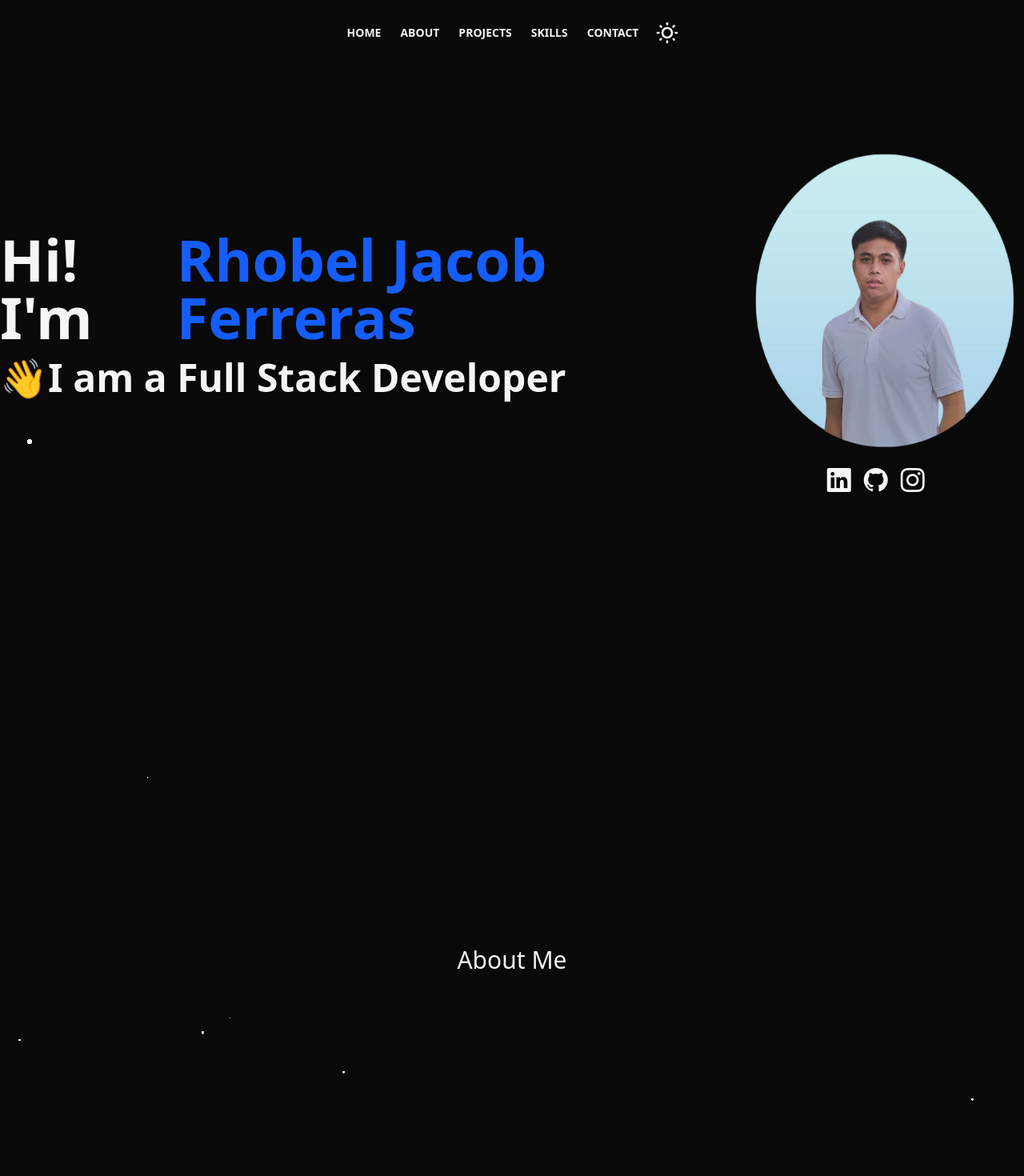
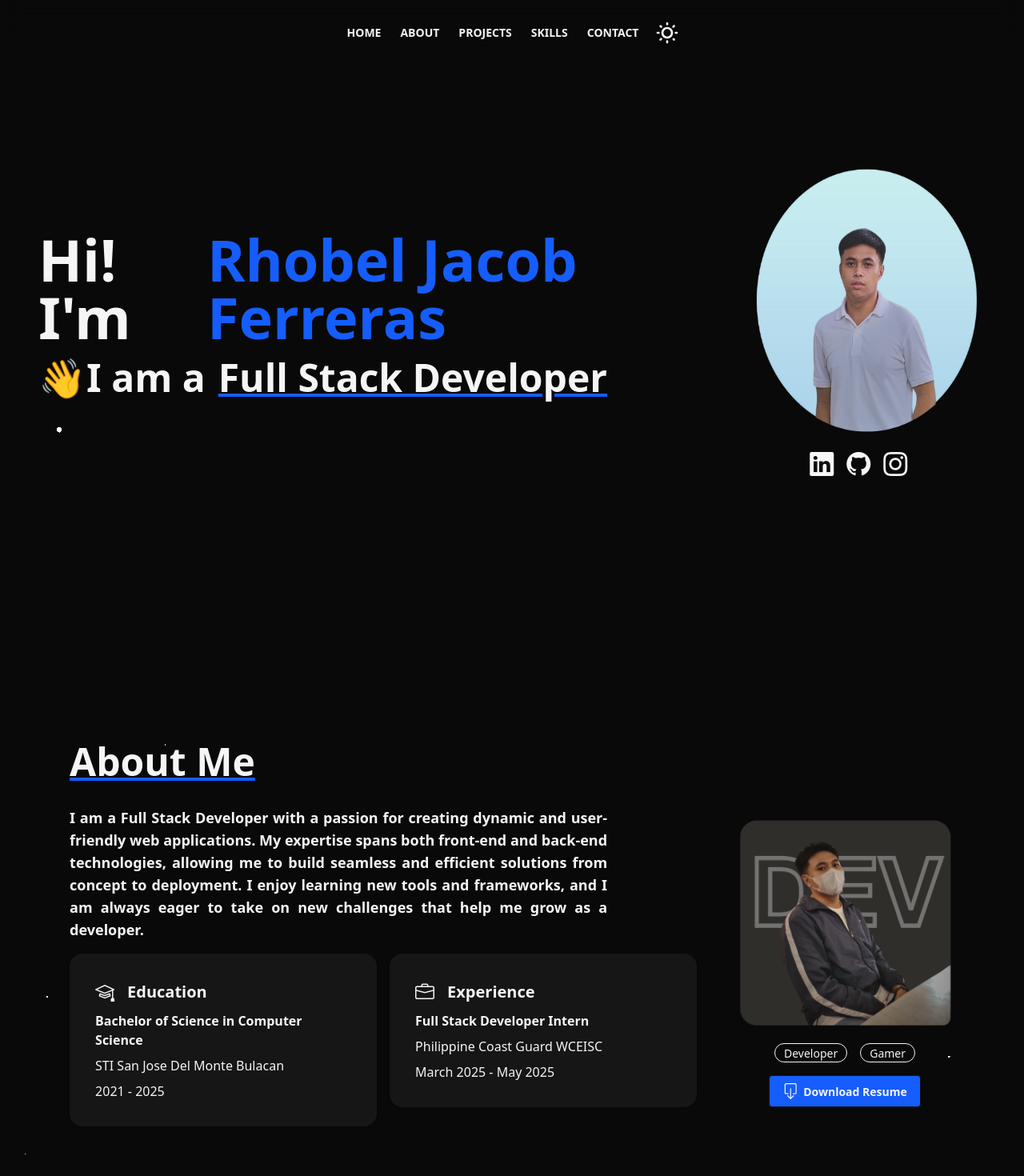
Before and after one commit to jacobferreras/my-portfolio, a Next.js app: page / in a window 1280 px wide. Shown: the top 1470 px of the page at 80% size. Built offline with nearby package versions, Linux system fonts and the light colour scheme.

Commit message:
Add Card component and enhance page layout with animations and new content

```diff
--- a/app/page.tsx
+++ b/app/page.tsx
@@ -2,6 +2,7 @@
 import React from "react";
 import { motion } from "motion/react";
 import Particles from "@/components/ui/Particles/Particles";
+import Card from "@/components/common/Card";
 
 const page = () => {
   return (
@@ -22,21 +23,54 @@ const page = () => {
 
         <section
           id="home"
-          className="flex justify-center items-center z-10 min-h-screen relative"
+          className="flex justify-center items-center z-10 min-h-screen relative px-12"
         >
           <div className="flex flex-col">
             <div className="flex flex-row">
-              <h1 className="text-7xl text-base-content font-bold mr-4 mb-4">
+              <motion.h1
+                className="text-7xl text-base-content font-bold mr-4 mb-4"
+                initial={{ opacity: 0, y: -50 }}
+                animate={{ opacity: 1, y: 0 }}
+                transition={{ duration: 1 }}
+              >
                 Hi! I'm
-              </h1>
-              <h1 className="text-7xl text-blue-600 font-bold mb-4">
+              </motion.h1>
+              <motion.h1
+                className="text-7xl text-blue-600 font-bold mb-4"
+                initial={{ opacity: 0, y: -50 }}
+                animate={{ opacity: 1, y: 0 }}
+                transition={{ duration: 1 }}
+              >
                 Rhobel Jacob Ferreras
-              </h1>
+              </motion.h1>
             </div>
-            <h2 className="text-5xl text-base-content font-bold mb-4">
-              <span className="text-blue-600">👋</span>I am a Full Stack
-              Developer
-            </h2>
+
+            <div className="flex flex-row gap-4">
+              <motion.h2
+                className="text-5xl text-base-content font-bold mb-4 "
+                initial={{ opacity: 0, y: -50 }}
+                animate={{ opacity: 1, y: 0 }}
+                transition={{ duration: 1 }}
+              >
+                <motion.span
+                  className="text-blue-600 "
+                  initial={{ opacity: 0, y: -50 }}
+                  animate={{ opacity: 1, y: 0 }}
+                  transition={{ duration: 1 }}
+                >
+                  👋
+                </motion.span>
+                I am a
+              </motion.h2>
+              <motion.h2
+                className="text-5xl text-base-content font-bold mb-4 underline decoration-blue-600 decoration-4"
+                initial={{ opacity: 0, y: -50 }}
+                animate={{ opacity: 1, y: 0 }}
+                transition={{ duration: 1 }}
+              >
+                Full Stack Developer
+              </motion.h2>
+            </div>
           </div>
 
           <div className="flex flex-col gap-y-4 ">
@@ -44,9 +78,12 @@ const page = () => {
               <motion.img
                 src="/my_picture.png"
                 alt="My Picture"
-                className="w-auto h-96"
+                className="w-auto h-86"
                 whileHover={{ scale: 1.08 }}
                 whileTap={{ scale: 0.95 }}
+                initial={{ opacity: 0, y: 20 }}
+                animate={{ opacity: 1, y: 0 }}
+                transition={{ duration: 1.5 }}
               />
             </div>
             <div className="flex flex-row gap-x-4 justify-center">
@@ -56,6 +93,9 @@ const page = () => {
                 rel="noopener noreferrer"
                 whileHover={{ scale: 1.08 }}
                 whileTap={{ scale: 0.95 }}
+                initial={{ opacity: 0, y: 20 }}
+                animate={{ opacity: 1, y: 0 }}
+                transition={{ duration: 1.5 }}
               >
                 <i className="bi bi-linkedin text-3xl"></i>
               </motion.a>
@@ -65,6 +105,9 @@ const page = () => {
                 rel="noopener noreferrer"
                 whileHover={{ scale: 1.08 }}
                 whileTap={{ scale: 0.95 }}
+                initial={{ opacity: 0, y: 20 }}
+                animate={{ opacity: 1, y: 0 }}
+                transition={{ duration: 1.5 }}
               >
                 <i className="bi bi-github text-3xl"></i>
               </motion.a>
@@ -74,6 +117,9 @@ const page = () => {
                 rel="noopener noreferrer"
                 whileHover={{ scale: 1.08 }}
                 whileTap={{ scale: 0.95 }}
+                initial={{ opacity: 0, y: 20 }}
+                animate={{ opacity: 1, y: 0 }}
+                transition={{ duration: 1.5 }}
               >
                 <i className="bi bi-instagram text-3xl"></i>
               </motion.a>
@@ -83,9 +129,73 @@ const page = () => {
 
         <section
           id="about"
-          className="flex justify-center items-center z-10 min-h-screen relative"
+          className="flex justify-center pt-32 z-10 relative gap-12"
         >
-          <h1 className="text-3xl text-base-content">About Me</h1>
+          <div className="flex flex-col items-start">
+            <motion.h1
+              className="text-5xl text-base-content font-bold underline decoration-blue-600 decoration-4 flex mb-4"
+              initial={{ opacity: 0, y: -50 }}
+              animate={{ opacity: 1, y: 0 }}
+              transition={{ duration: 1 }}
+            >
+              About Me
+            </motion.h1>
+
+            <motion.p
+              className="text-lg text-base-content mt-4 max-w-2xl text-justify font-semibold"
+              initial={{ opacity: 0, y: -50 }}
+              animate={{ opacity: 1, y: 0 }}
+              transition={{ duration: 1 }}
+            >
+              I am a Full Stack Developer with a passion for creating dynamic
+              and user-friendly web applications. My expertise spans both
+              front-end and back-end technologies, allowing me to build seamless
+              and efficient solutions from concept to deployment. I enjoy
+              learning new tools and frameworks, and I am always eager to take
+              on new challenges that help me grow as a developer.
+            </motion.p>
+            <div className="flex flex-row gap-4 mt-4">
+              <motion.div
+                whileHover={{ scale: 1.05 }}
+                whileTap={{ scale: 0.95 }}
+              >
+                <Card
+                  icon="bi bi-mortarboard"
+                  title="Education"
+                  description="Bachelor of Science in Computer Science"
+                  firstInfo="STI San Jose Del Monte Bulacan"
+                  secondInfo="2021 - 2025"
+                />
+              </motion.div>
+              <motion.div
+                whileHover={{ scale: 1.05 }}
+                whileTap={{ scale: 0.95 }}
+              >
+                <Card
+                  icon="bi bi-briefcase"
+                  title="Experience"
+                  description="Full Stack Developer Intern"
+                  firstInfo="Philippine Coast Guard WCEISC"
+                  secondInfo="March 2025 - May 2025"
+                />
+              </motion.div>
+            </div>
+          </div>
+          <div className="flex flex-col justify-center  items-center pt-8">
+            <img
+              src="/Second_picture.png"
+              alt="my second picture"
+              className="w-full h-76 pt-8"
+            />
+            <div className="flex flex-row gap-4 my-4">
+              <div className="badge badge-outline">Developer</div>
+              <div className="badge badge-outline">Gamer</div>
+            </div>
+
+            <button className="btn bg-blue-600 text-base-content">
+              <i className="bi bi-box-arrow-down text-xl"></i>Download Resume
+            </button>
+          </div>
         </section>
 
         <section
--- /dev/null
+++ b/components/common/Card.tsx
@@ -0,0 +1,27 @@
+import React from "react";
+
+interface CardProps {
+  icon?: string;
+  title?: string;
+  description?: string;
+  firstInfo?: string;
+  secondInfo?: string;
+}
+
+const Card = (props: CardProps) => {
+  return (
+    <div className="card w-96 bg-base-200 card-lg shadow-sm">
+      <div className="card-body">
+        <div className="flex flex-row gap-4">
+          {props.icon && <i className={`${props.icon} text-2xl`}></i>}
+          <h2 className="card-title font-bold text-xl">{props.title}</h2>
+        </div>
+        <p className="font-bold text-md">{props.description}</p>
+        <p>{props.firstInfo}</p>
+        <p>{props.secondInfo}</p>
+      </div>
+    </div>
+  );
+};
+
+export default Card;
```
